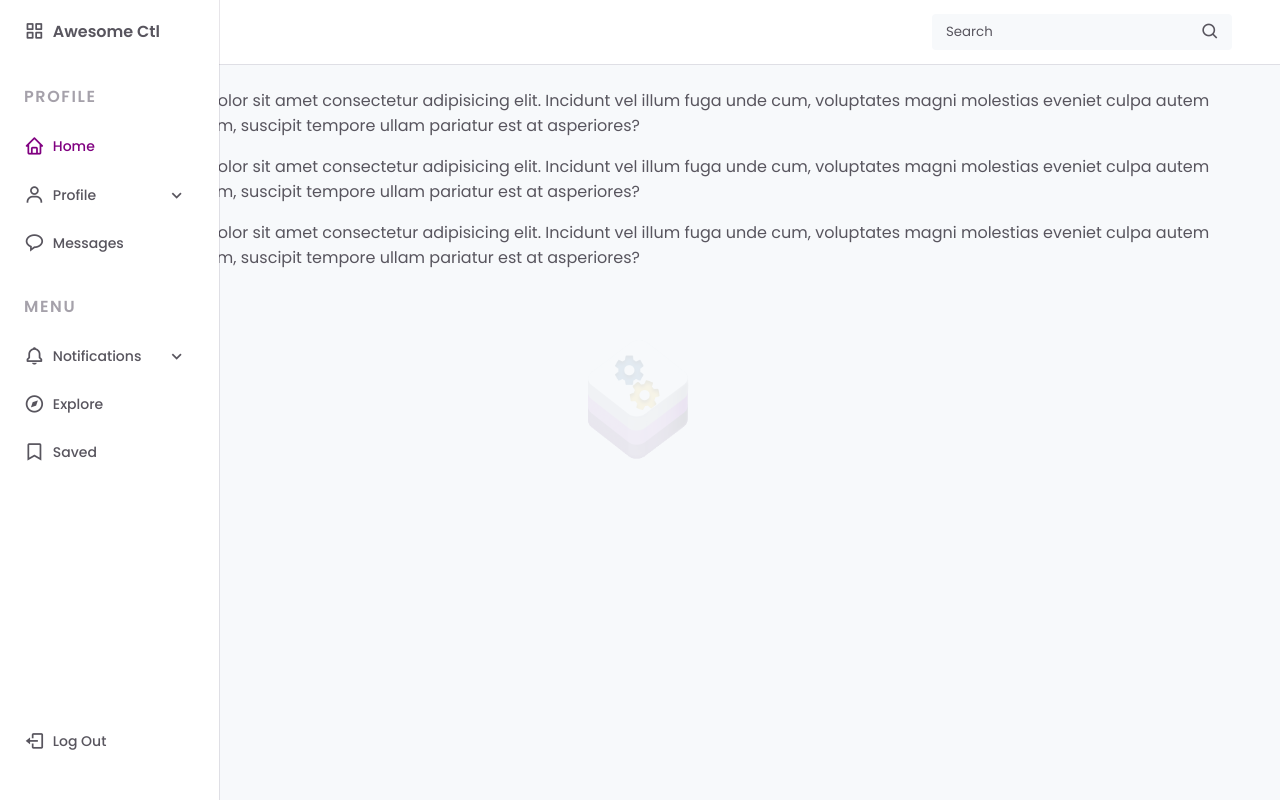
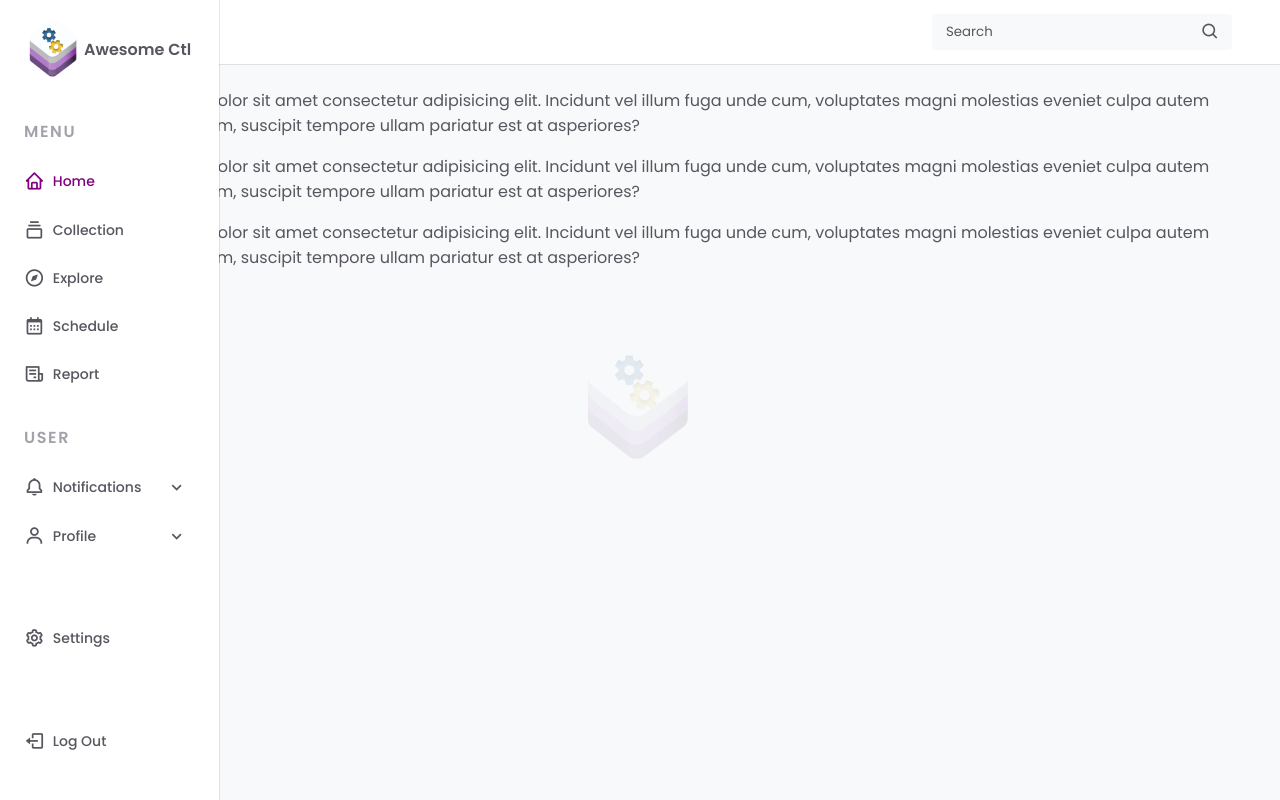
Before and after one commit to j-raghavan/awesome-ctl, a FastAPI app: page / in a window 1280 px wide. Run offline with FastAPI, Linux system fonts and the light colour scheme.

Commit message:
Rearranged icons of navigation bar

```diff
--- /dev/null
+++ b/awesome_ctl/ui/templates/shared/_logout.html
@@ -0,0 +1,8 @@
+<a href="#" class="nav__link nav__logout">
+    <i class='bx bx-cog nav__icon'></i>
+    <span class="nav__name">Settings</span>
+</a>
+<a href="#" class="nav__link nav__logout">
+    <i class='bx bx-log-out nav__icon'></i>
+    <span class="nav__name">Log Out</span>
+</a>
--- /dev/null
+++ b/awesome_ctl/ui/templates/shared/_menu.html
@@ -0,0 +1,25 @@
+<div class="nav__items">
+    <h3 class="nav__subtitle">Menu</h3>
+
+    <a href="#" class="nav__link active">
+        <i class='bx bx-home nav__icon'></i>
+        <span class="nav__name">Home</span>
+    </a>
+    <a href="#" class="nav__link">
+        <i class='bx bx-collection nav__icon'></i>
+        <span class="nav__name">Collection</span>
+    </a>
+
+    <a href="#" class="nav__link">
+        <i class='bx bx-compass nav__icon'></i>
+        <span class="nav__name">Explore</span>
+    </a>
+    <a href="#" class="nav__link">
+        <i class='bx bx-calendar nav__icon'></i>
+        <span class="nav__name">Schedule</span>
+    </a>
+    <a href="#" class="nav__link">
+        <i class='bx bx-receipt nav__icon'></i>
+        <span class="nav__name">Report</span>
+    </a>
+</div>
--- a/awesome_ctl/ui/templates/shared/_navigation.html
+++ b/awesome_ctl/ui/templates/shared/_navigation.html
@@ -2,77 +2,29 @@
     <nav class="nav__container">
         <div>
             <a href="#" class="nav__link nav__logo">
-                <i class='bx bx-grid-alt nav__icon'></i>
+                <img src="/static/img/logo.png" alt="" class="nav__logo-icon" width="60" height="60">
                 <span class="nav__logo-name">Awesome Ctl</span>
             </a>
 
             <div class="nav__list">
-                <div class="nav__items">
-                    <h3 class="nav__subtitle">Profile</h3>
-
-                    <a href="#" class="nav__link active">
-                        <i class='bx bx-home nav__icon'></i>
-                        <span class="nav__name">Home</span>
-                    </a>
-
-                    <div class="nav__dropdown">
-                        <a href="#" class="nav__link">
-                            <i class='bx bx-user nav__icon'></i>
-                            <span class="nav__name">Profile</span>
-                            <i class='bx bx-chevron-down nav__icon nav__dropdown-icon'></i>
-                        </a>
-
-                        <div class="nav__dropdown-collapse">
-                            <div class="nav__dropdown-content">
-                                <a href="#" class="nav__dropdown-item">Passwords</a>
-                                <a href="#" class="nav__dropdown-item">Mail</a>
-                                <a href="#" class="nav__dropdown-item">Accounts</a>
-                            </div>
-                        </div>
-                    </div>
-
-                    <a href="#" class="nav__link">
-                        <i class='bx bx-message-rounded nav__icon'></i>
-                        <span class="nav__name">Messages</span>
-                    </a>
-                </div>
-
-                <div class="nav__items">
-                    <h3 class="nav__subtitle">Menu</h3>
-
-                    <div class="nav__dropdown">
-                        <a href="#" class="nav__link">
-                            <i class='bx bx-bell nav__icon'></i>
-                            <span class="nav__name">Notifications</span>
-                            <i class='bx bx-chevron-down nav__icon nav__dropdown-icon'></i>
-                        </a>
-
-                        <div class="nav__dropdown-collapse">
-                            <div class="nav__dropdown-content">
-                                <a href="#" class="nav__dropdown-item">Blocked</a>
-                                <a href="#" class="nav__dropdown-item">Silenced</a>
-                                <a href="#" class="nav__dropdown-item">Publish</a>
-                                <a href="#" class="nav__dropdown-item">Program</a>
-                            </div>
-                        </div>
-
-                    </div>
-
-                    <a href="#" class="nav__link">
-                        <i class='bx bx-compass nav__icon'></i>
-                        <span class="nav__name">Explore</span>
-                    </a>
-                    <a href="#" class="nav__link">
-                        <i class='bx bx-bookmark nav__icon'></i>
-                        <span class="nav__name">Saved</span>
-                    </a>
-                </div>
+                <!-- Menu item -->
+                {% block menu_item %}
+                {% include 'shared/_menu.html' %}
+                {% endblock %}
+                <!-- User Item -->
+                {% block user_item %}
+                {% include 'shared/_user.html' %}
+                {% endblock %}
             </div>
         </div>
 
-        <a href="#" class="nav__link nav__logout">
+        <!-- <a href="#" class="nav__link nav__logout">
             <i class='bx bx-log-out nav__icon'></i>
             <span class="nav__name">Log Out</span>
-        </a>
+        </a> -->
+        <!-- Logout -->
+        {% block logout_item %}
+        {% include 'shared/_logout.html' %}
+        {% endblock %}
     </nav>
 </div>
--- /dev/null
+++ b/awesome_ctl/ui/templates/shared/_user.html
@@ -0,0 +1,42 @@
+<div class="nav__items">
+    <h3 class="nav__subtitle">User</h3>
+
+    <div class="nav__dropdown">
+        <a href="#" class="nav__link">
+            <i class='bx bx-bell nav__icon'></i>
+            <span class="nav__name">Notifications</span>
+            <i class='bx bx-chevron-down nav__icon nav__dropdown-icon'></i>
+        </a>
+
+        <div class="nav__dropdown-collapse">
+            <div class="nav__dropdown-content">
+                <a href="#" class="nav__dropdown-item">Blocked</a>
+                <a href="#" class="nav__dropdown-item">Silenced</a>
+                <a href="#" class="nav__dropdown-item">Publish</a>
+                <a href="#" class="nav__dropdown-item">Program</a>
+            </div>
+        </div>
+
+    </div>
+
+    <div class="nav__dropdown">
+        <a href="#" class="nav__link">
+            <i class='bx bx-user nav__icon'></i>
+            <span class="nav__name">Profile</span>
+            <i class='bx bx-chevron-down nav__icon nav__dropdown-icon'></i>
+        </a>
+
+        <div class="nav__dropdown-collapse">
+            <div class="nav__dropdown-content">
+                <a href="#" class="nav__dropdown-item">Passwords</a>
+                <a href="#" class="nav__dropdown-item">Mail</a>
+                <a href="#" class="nav__dropdown-item">Accounts</a>
+            </div>
+        </div>
+    </div>
+
+    <!-- <a href="#" class="nav__link">
+        <i class='bx bx-message-rounded nav__icon'></i>
+        <span class="nav__name">Messages</span>
+    </a> -->
+</div>
```
